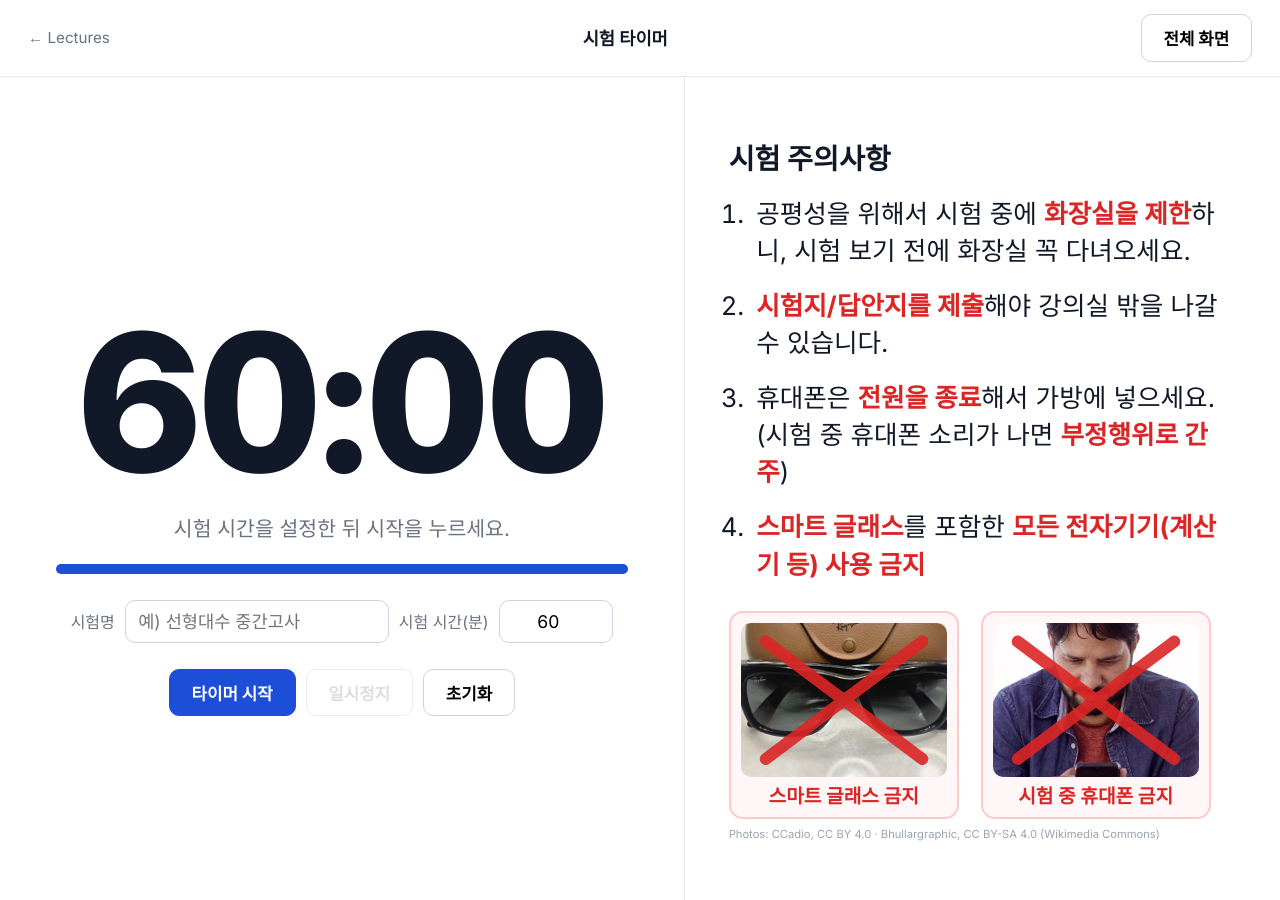
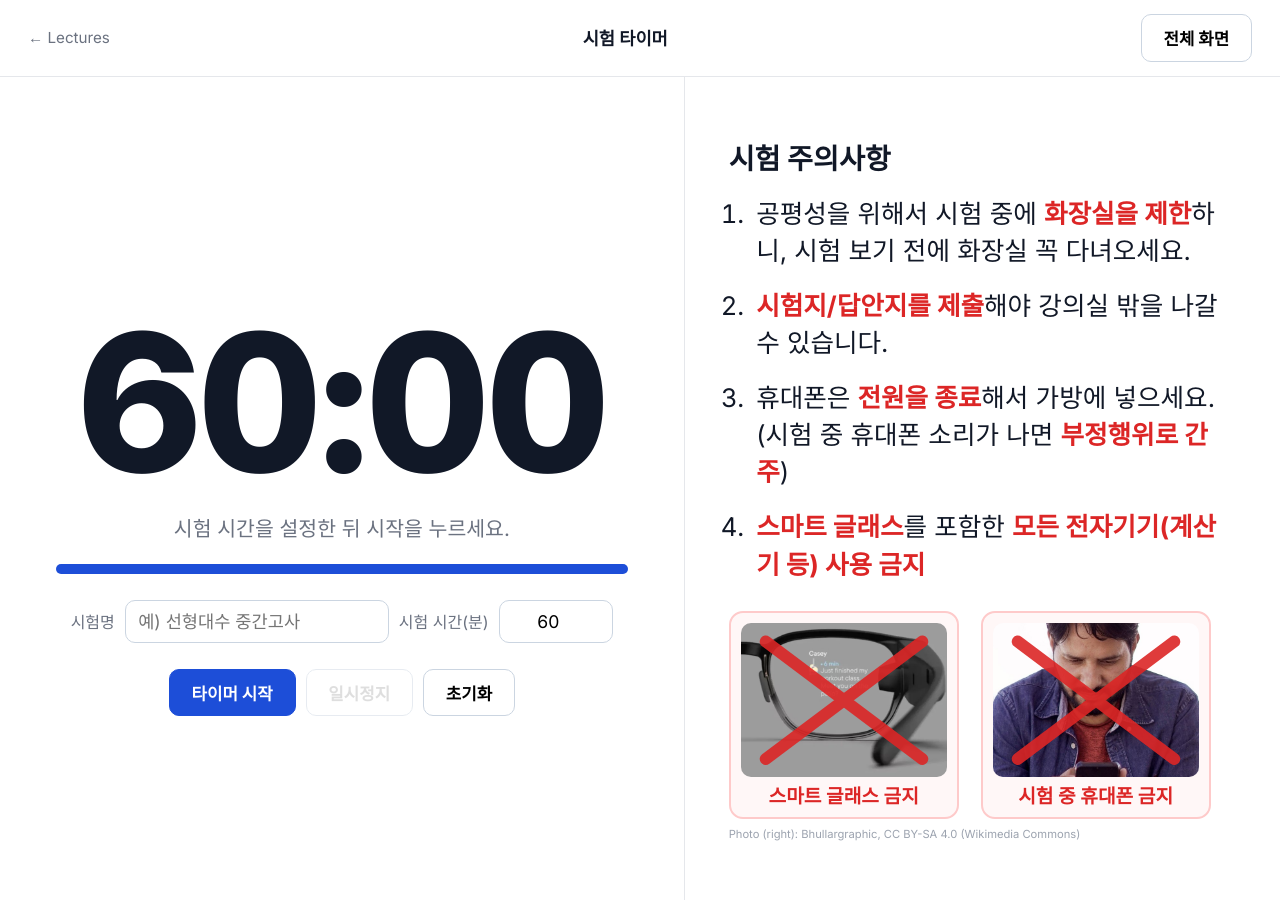
Before and after one commit to hyperx-web/hyperx, a Jekyll site: the page built from lectures/exam-timer/index.html, in a window 1280 px wide. Built offline with Jekyll 4.4.1, drawn with Linux system fonts in a browser that asks for light colours.

Commit message:
Exam timer: user-provided smart glasses photo
Co-Authored-By: Claude Opus 5.5 <noreply@anthropic.com>

```diff
--- a/lectures/exam-timer/index.html
+++ b/lectures/exam-timer/index.html
@@ -105,7 +105,7 @@ permalink: /lectures/exam-timer/
         <figcaption>시험 중 휴대폰 금지</figcaption>
       </figure>
     </div>
-    <p class="credit">Photos: CCadio, CC BY 4.0 · Bhullargraphic, CC BY-SA 4.0 (Wikimedia Commons)</p>
+    <p class="credit">Photo (right): Bhullargraphic, CC BY-SA 4.0 (Wikimedia Commons)</p>
   </section>
 </main>
 <script>
```
Also changed, not shown: assets/img/exam/smart-glasses.jpg.
